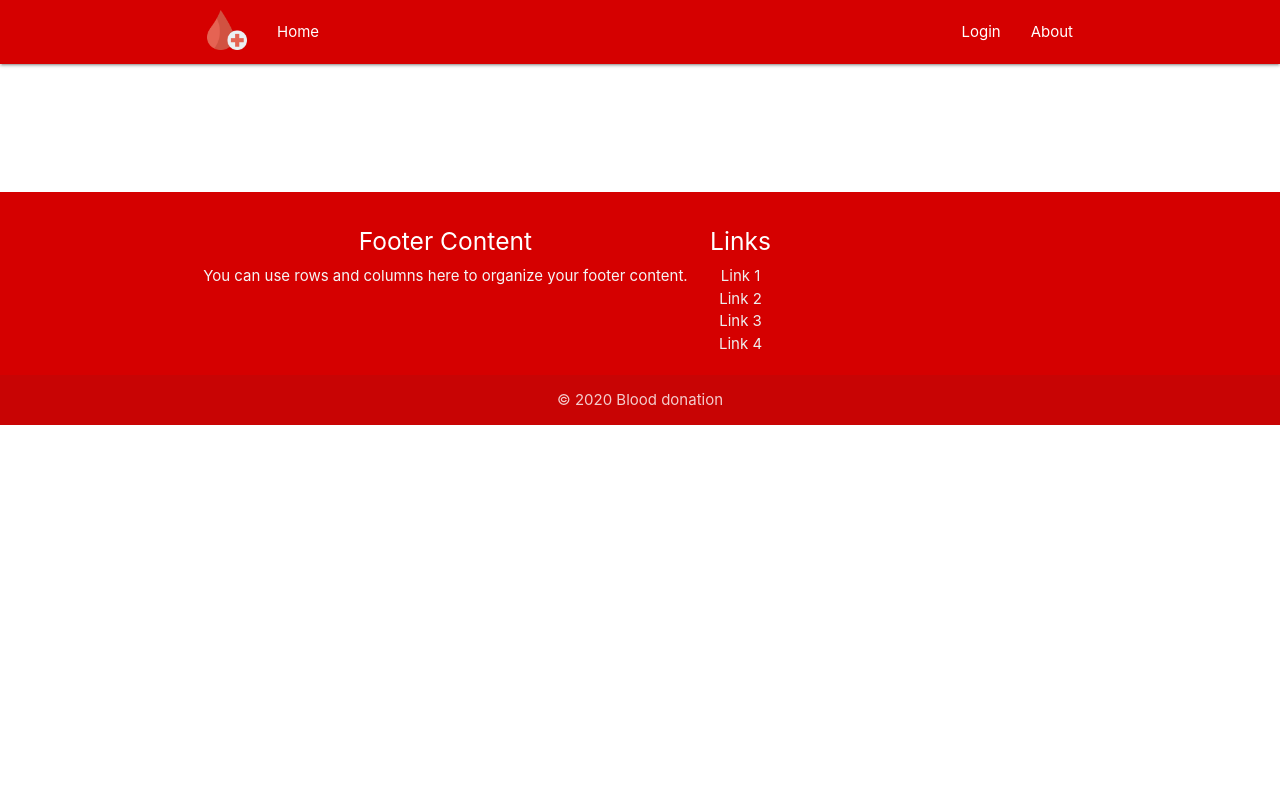
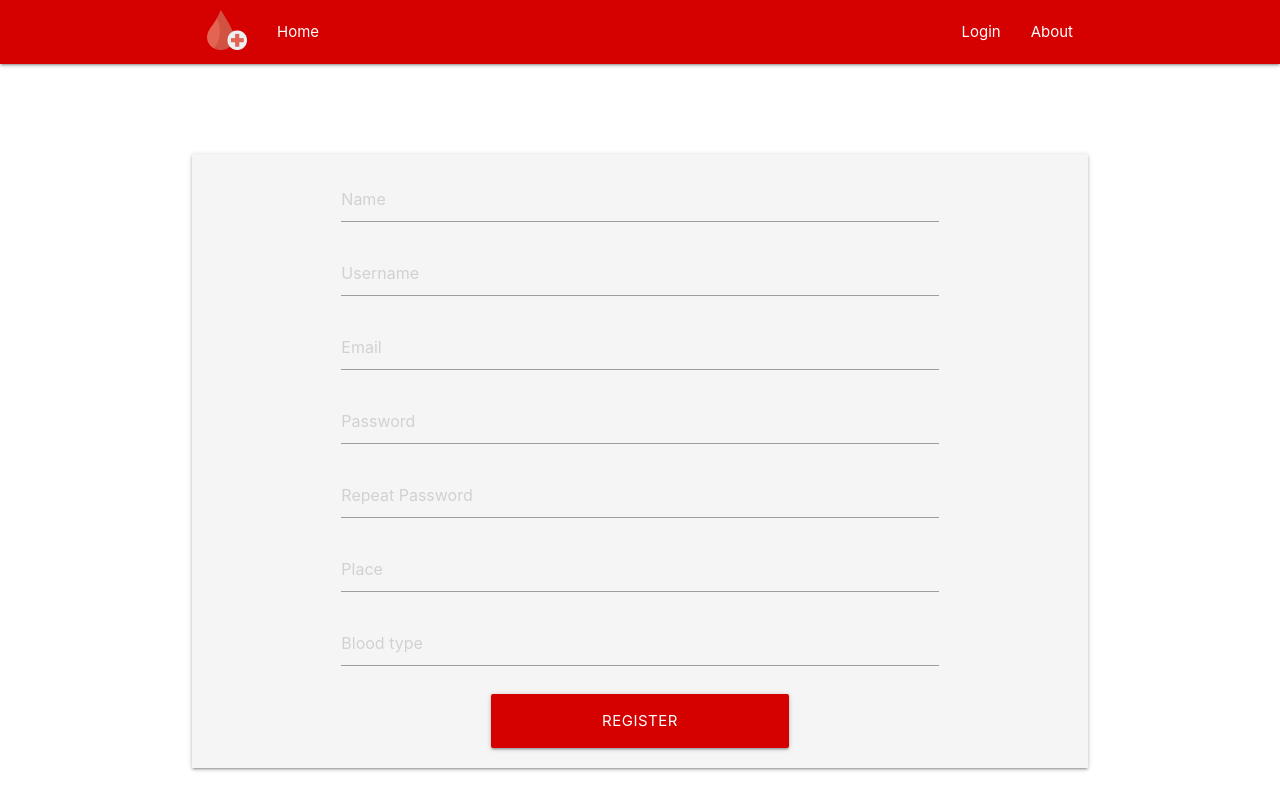
Before and after one commit to StanojevicNikola/doniraj-krv, a React (Create React App) app in the folder client/: page /register in a window 1280 px wide. Shown: the top 800 px of the page. Built offline with nearby package versions, Linux system fonts and the light colour scheme.

Commit message:
register dash

```diff
--- a/client/src/components/App.js
+++ b/client/src/components/App.js
@@ -17,6 +17,7 @@ import store from '../store/index'
 import NavBar from "./NavBar";
 import Footer from "./Footer";
 import LoginDash from "./LoginDash";
+import RegisterDash from "./RegisterDash";
 
 class App extends Component{
 
@@ -38,6 +39,9 @@ class App extends Component{
                             <Route exact path="/login">
                                 <LoginDash/>
                             </Route>
+                            <Route exact path="/register">
+                                <RegisterDash/>
+                            </Route>
                         </div>
                     </Switch>
                     <Footer/>
--- a/client/src/components/LoginDash.js
+++ b/client/src/components/LoginDash.js
@@ -1,5 +1,5 @@
 import React, { Component } from 'react';
-
+import {Link} from "react-router-dom";
 
 class LoginDash extends Component{
 
@@ -17,6 +17,9 @@ class LoginDash extends Component{
                         <div className="row">
                             <button className="col offset-s4 s4 btn btn-large red accent-4">Login</button>
                         </div>
+                        <div className="row">
+                            <Link className="col offset-s5 s4" to="/register">register</Link>
+                        </div>
                     </form>
                     <br/>
             </div>
--- a/client/src/components/NavBar.js
+++ b/client/src/components/NavBar.js
@@ -13,7 +13,7 @@ class NavBar extends Component {
                         <li>
                             <Link to="/">
                                 <img
-                                    class="img-logo responsive-img logo"
+                                    className="img-logo responsive-img logo"
                                     src={logo}
                                     alt="Logo"
                                 />
--- /dev/null
+++ b/client/src/components/RegisterDash.js
@@ -0,0 +1,113 @@
+import React, { Component } from 'react';
+import {Link} from "react-router-dom";
+
+class RegisterDash extends Component{
+    constructor(props) {
+        super(props);
+        this.state = {
+            name : '',
+            username : '',
+            email : '',
+            pass : '',
+            passRepeat: '',
+            place : '',
+            blood : ''
+        }
+        this.nameChange = this.nameChange.bind(this);
+        this.userChange = this.userChange.bind(this);
+        this.emailChange = this.emailChange.bind(this);
+        this.passChange = this.passChange.bind(this);
+        this.passRepeatChange = this.passRepeatChange.bind(this);
+        this.bloodChange = this.bloodChange.bind(this);
+        this.placeChange = this.placeChange.bind(this);
+
+        this.submit = this.submit.bind(this);
+    }
+
+     nameChange(e) {
+         this.setState({
+             name: e.target.value
+         })
+    }
+
+    userChange(e) {
+        this.setState({
+            username: e.target.value
+        })
+    }
+
+    emailChange(e) {
+        this.setState({
+            email: e.target.value
+        })
+    }
+
+    passChange(e) {
+        console.log(e.target.value)
+        this.setState({
+            pass: e.target.value
+        })
+    }
+
+    passRepeatChange(e) {
+        this.setState({
+            passRepeat: e.target.value
+        })
+    }
+
+
+    placeChange(e) {
+        this.setState({
+            place: e.target.value
+        })
+    }
+
+    bloodChange(e) {
+        this.setState({
+            blood: e.target.value
+        })
+    }
+
+    submit() {
+        console.log(this.state)
+    }
+
+    render() {
+        return (
+            <div className="z-depth-1 grey lighten-4 row login">
+                <br/>
+                <form className="col s12">
+                    <div className="row">
+                        <input className="col offset-s2 s8 validate" type="text" placeholder="Name" onChange={this.nameChange}/>
+                    </div>
+                    <div className="row">
+                        <input className="col offset-s2 s8 validate" type="text" placeholder="Username" onChange={this.userChange}/>
+                    </div>
+                    <div className="row">
+                        <input className="col offset-s2 s8 validate" type="email" placeholder="Email" onChange={this.emailChange}/>
+                    </div>
+                    <div className="row">
+                        <input className="col offset-s2 s8 validate" type="password" placeholder="Password" onChange={this.passChange}/>
+                    </div>
+                    <div className="row">
+                        <input className="col offset-s2 s8 validate" type="password" placeholder="Repeat Password"/>
+                    </div>
+                    <div className="row">
+                        <input className="col offset-s2 s8 validate" type="text" placeholder="Place" onChange={this.placeChange}/>
+                    </div>
+                    <div className="row">
+                        <input className="col offset-s2 s8 validate" type="text" placeholder="Blood type" onChange={this.bloodChange}/>
+                    </div>
+                    <div className="row">
+                        <button className="col offset-s4 s4 btn btn-large red accent-4" onClick={this.submit}>Register</button>
+                    </div>
+                </form>
+                <br/>
+            </div>
+        );
+    }
+
+
+}
+
+export default RegisterDash;
```
